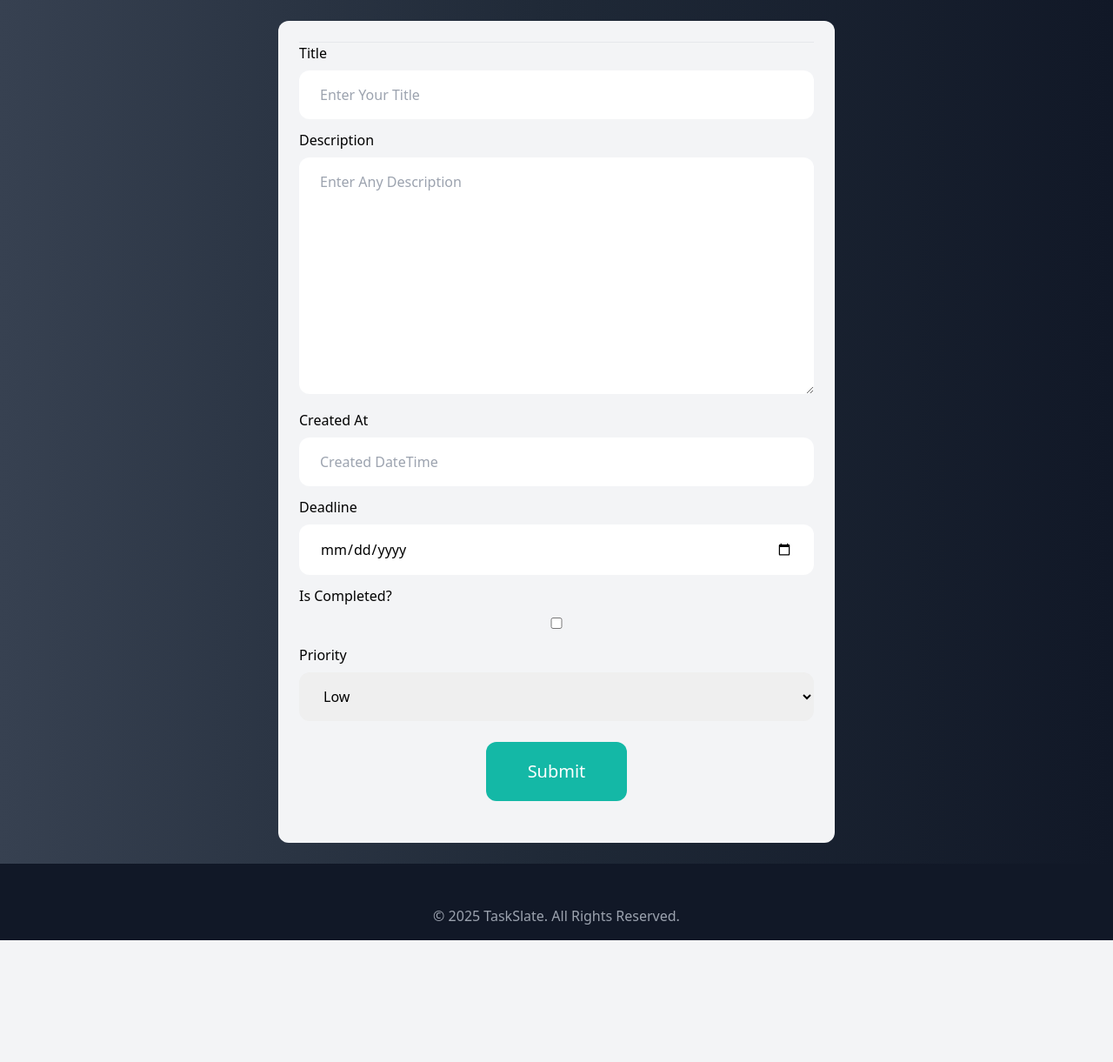
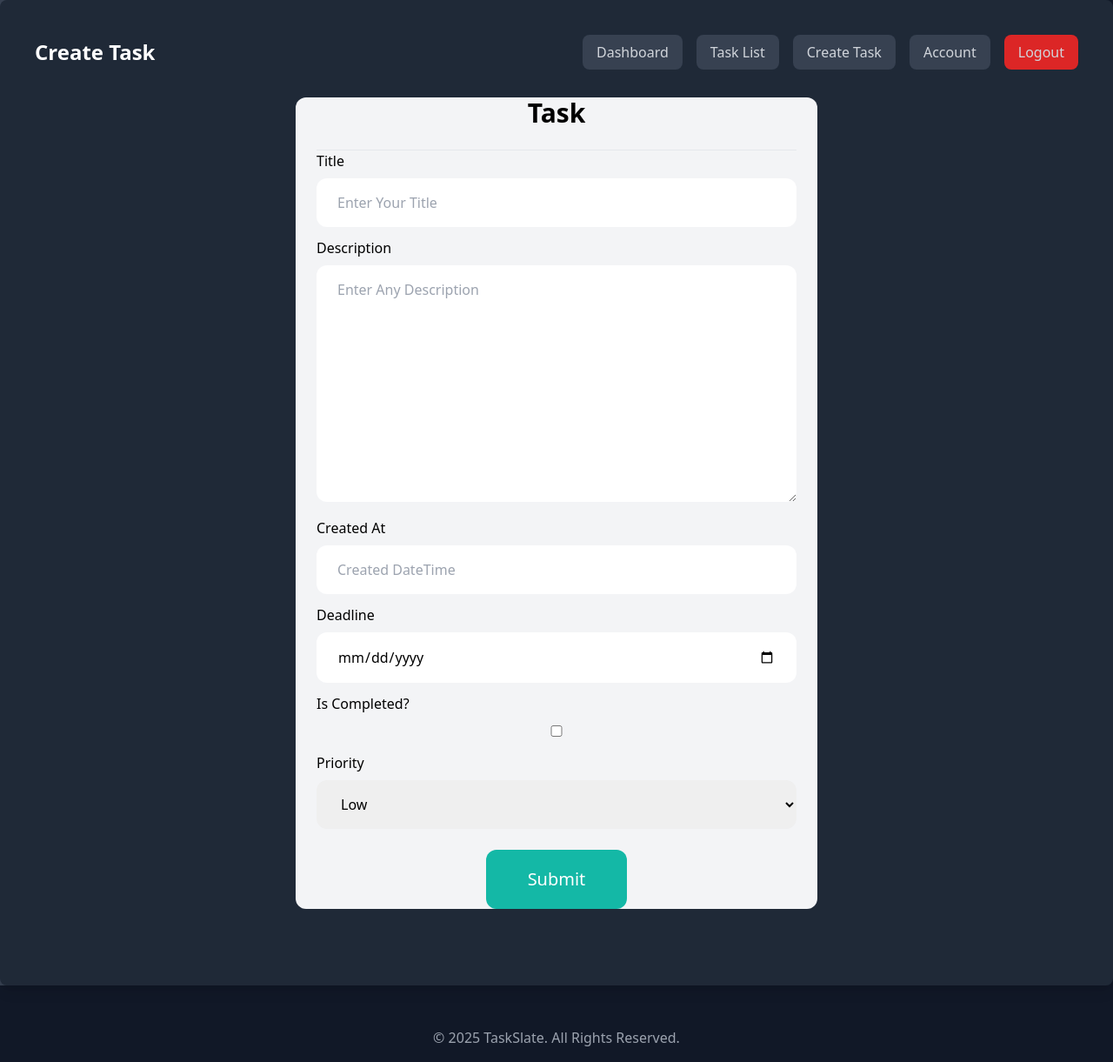
Before and after one commit to Aby07/TaskSlate-to_do_list_project, a Django app: page /create_task/ in a window 1280 px wide. Shown: the whole page at 87% size. Before the commit the page ends 1081 px from the top, so only its background shows below. Run offline with Django 5.2, Linux system fonts and the light colour scheme; the visitor is signed in with stand-in values (Sample User, id 1); some libraries are stand-ins or nearby versions.

Commit message:
Made change to deashboard and created view for account

```diff
--- a/task_slate_todo/forms.py
+++ b/task_slate_todo/forms.py
@@ -1,5 +1,5 @@
 from django import forms
-from .models import Task
+from .models import Task, User
 
 class TaskForm(forms.ModelForm):
     class Meta:
@@ -35,3 +35,16 @@ class TaskForm(forms.ModelForm):
     priority = forms.ChoiceField(choices=Task.PRIORITY_CHOICES, widget=forms.Select(attrs={
         'class': 'w-full py-4 px-6 rounded-xl'
     }))
+
+class UserProfileForm(forms.ModelForm):
+    phone_number = forms.CharField(max_length=15, required=False, widget=forms.TextInput(attrs={'class': 'form-input', 'placeholder': 'Phone Number'}))
+    fullname = forms.CharField(max_length=15, required=False, widget=forms.TextInput(attrs={'class': 'form-input', 'placeholder': 'Enter Name'}))
+
+    class Meta:
+        model = User
+        fields = ['username', 'email', 'fullname', 'phone_number']
+
+    email = forms.EmailField(widget=forms.EmailInput(attrs={'class': 'form-input'}))
+    username = forms.CharField(widget=forms.TextInput(attrs={'class': 'form-input'}))
+    fullname = forms.CharField(widget=forms.TextInput(attrs={'class': 'form-input'}))
+    phone_number = forms.CharField(widget=forms.TextInput(attrs={'class': 'form-input'}))
--- a/task_slate_todo/urls.py
+++ b/task_slate_todo/urls.py
@@ -9,4 +9,5 @@ urlpatterns = [
     path('create_task/', views.add_task, name='create_task'),
     path('view_tasks/', views.view_tasks_grids, name='view_tasks_grids'),
     path('task_dashboard/', views.task_dashboard, name='task_dashboard'),
+     path('account/', views.profile_view, name='profile'),
 ]
--- a/task_slate_todo/views.py
+++ b/task_slate_todo/views.py
@@ -1,5 +1,5 @@
 from django.shortcuts import redirect, render
-from .forms import TaskForm
+from .forms import TaskForm, UserProfileForm
 from django.contrib.auth.decorators import login_required
 from .models import Task
 
@@ -11,7 +11,18 @@ def index(request):
 
 @login_required
 def task_dashboard(request):
-    return render(request, 'task_slate_todo/task_dashboard.html', {'title': 'Dashboard'})
+    user = request.user
+    user_tasks_count = Task.objects.filter(user=user).count()
+    user_completed_tasks_count = Task.objects.filter(user=user, is_completed=True).count()
+    user_pending_tasks_count = Task.objects.filter(user=user, is_completed=False).count()
+    context = {
+        'title': 'Your Task Dashboard',
+        'user_tasks_count': user_tasks_count,
+        'user_completed_tasks_count': user_completed_tasks_count,
+        'user_pending_tasks_count': user_pending_tasks_count
+    }
+    print('context', context)
+    return render(request, 'task_slate_todo/task_dashboard.html', context)
 
 @login_required
 def add_task(request):
@@ -25,15 +36,38 @@ def add_task(request):
     else:
         form = TaskForm()
 
-    return render(request, 'task_slate_todo/add_task.html', {'form': form})
+    return render(request, 'task_slate_todo/add_task.html', {
+        'form': form,
+        'title': 'Create Task'
+        })
 
 @login_required
 def view_tasks_grids(request):
     user = request.user
     all_tasks = Task.objects.filter(user=user)
     context = {
-        'title': 'All Tasks',
+        'title': 'Your Tasks',
         'tasks': all_tasks
     }
 
     return render(request, 'task_slate_todo/view_task_grid.html', context)
+
+@login_required
+def profile_view(request):
+    user = request.user
+    if request.method == 'POST':
+        form = UserProfileForm(request.POST, instance=user)
+
+        if form.is_valid():
+            form.save()
+            messages.success(request, "Your account details have been updated successfully.")
+            return redirect('task_slate_todo:profile')
+    else:
+        form = UserProfileForm(instance=user)
+
+    context = {
+        'form': form,
+        'user': user
+    }
+
+    return render(request, 'task_slate_todo/profile.html', context)
--- a/templates/task_slate_todo/add_task.html
+++ b/templates/task_slate_todo/add_task.html
@@ -1,11 +1,14 @@
 {% extends 'base.html' %}
 {% load static %}
 
-{% block title %} Create Task {% endblock %}
+{% block title %} {{ title }} {% endblock %}
 
 {% block bodycontent %}
+<div class="w-full min-h-screen p-10 bg-gray-800 rounded-lg shadow-lg">
+    {% include 'task_slate_todo/header.html' %}
+
     <div class="w-1/2 my-6 px-6 mx-auto bg-gray-100 rounded-xl">
-        <h1 class="mb-6 text-3xl text-center mt-4"><strong>{{ title }}</strong></h1>
+        <h1 class="mb-6 text-3xl text-center mt-4"><strong>Task</strong></h1>
         <hr>
         <form method="post" action=".">
             {% csrf_token %}
@@ -57,4 +60,5 @@
 
         </form>
     </div>
+    </div>
 {% endblock bodycontent %}
--- a/templates/task_slate_todo/header.html
+++ b/templates/task_slate_todo/header.html
@@ -1,14 +1,17 @@
 
 <nav class="flex justify-between items-center mb-8">
-    <h1 class="text-2xl font-bold text-white">Task Dashboard</h1>
+    <h1 class="text-2xl font-bold text-white">{{ title }}</h1>
     <div class="flex space-x-4">
+        <a href="{% url 'task_slate_todo:task_dashboard' %}" class="text-gray-300 hover:text-white px-4 py-2 rounded-lg bg-gray-700 hover:bg-gray-600 transition duration-300">
+            Dashboard
+        </a>
         <a href="{% url 'task_slate_todo:view_tasks_grids' %}" class="text-gray-300 hover:text-white px-4 py-2 rounded-lg bg-gray-700 hover:bg-gray-600 transition duration-300">
             Task List
         </a>
         <a href="{% url 'task_slate_todo:create_task' %}" class="text-gray-300 hover:text-white px-4 py-2 rounded-lg bg-gray-700 hover:bg-gray-600 transition duration-300">
             Create Task
         </a>
-        <a href="#" class="text-gray-300 hover:text-white px-4 py-2 rounded-lg bg-gray-700 hover:bg-gray-600 transition duration-300">
+        <a href="{% url 'task_slate_todo:profile' %}" class="text-gray-300 hover:text-white px-4 py-2 rounded-lg bg-gray-700 hover:bg-gray-600 transition duration-300">
             Account
         </a>
         {% if user.is_authenticated %}
--- a/templates/task_slate_todo/task_dashboard.html
+++ b/templates/task_slate_todo/task_dashboard.html
@@ -23,15 +23,15 @@
                     <div class="grid grid-cols-1 md:grid-cols-3 gap-4 mt-4">
                         <div class="bg-gray-600 p-4 rounded-lg">
                             <p class="text-gray-300">Total Tasks</p>
-                            <p class="text-2xl font-bold text-white">15</p>
+                            <p class="text-2xl font-bold text-white">{{ user_tasks_count }}</p>
                         </div>
                         <div class="bg-gray-600 p-4 rounded-lg">
                             <p class="text-gray-300">Completed Tasks</p>
-                            <p class="text-2xl font-bold text-white">10</p>
+                            <p class="text-2xl font-bold text-white">{{ user_completed_tasks_count }}</p>
                         </div>
                         <div class="bg-gray-600 p-4 rounded-lg">
                             <p class="text-gray-300">Pending Tasks</p>
-                            <p class="text-2xl font-bold text-white">5</p>
+                            <p class="text-2xl font-bold text-white">{{ user_pending_tasks_count }}</p>
                         </div>
                     </div>
                 </div>
```
Also changed, not shown: templates/task_slate_todo/profile.html (added, +44 -0 lines).
